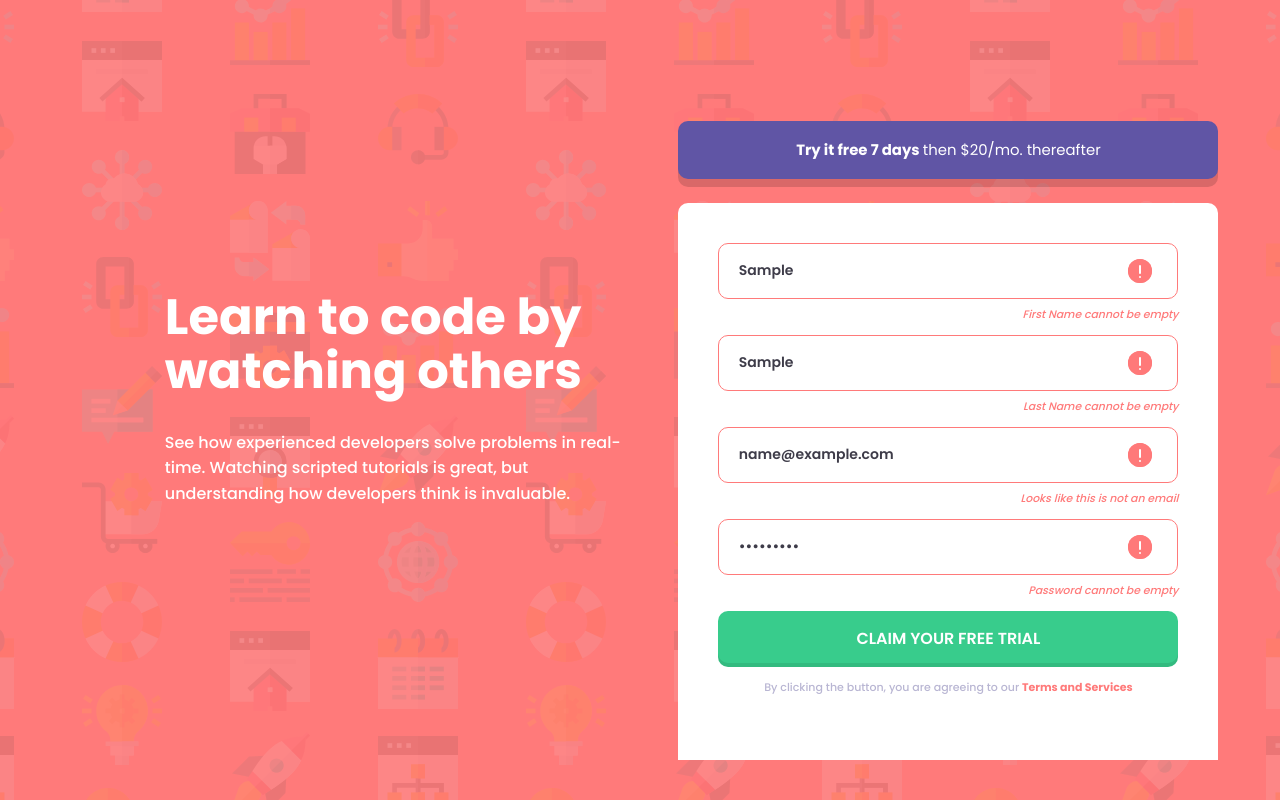
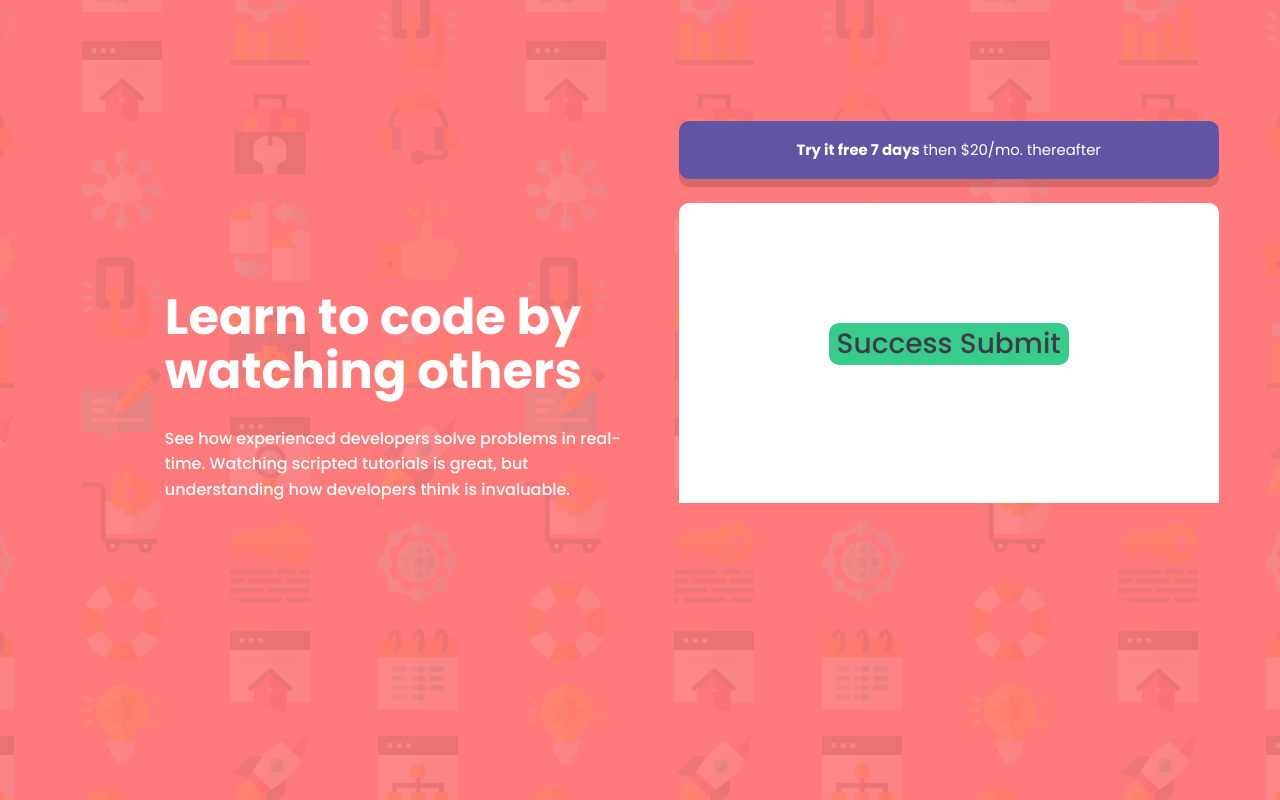
Before and after one commit to paulosantana95/landing-page-teste, a plain HTML site: page index.html in a window 1280 px wide. Both pictures are taken after typing "Sample", "Sample", "name@example.com", "Sample123" into the empty fields and a click on the button "CLAIM YOUR FREE TRIAL". Drawn offline with Linux system fonts and the light colour scheme; files that its build step writes are made by us from their sources.

Commit message:
terminado versão 1.0 do arquivo, tentar efetuar melhoria na validação de formulários.

```diff
--- a/main.js
+++ b/main.js
@@ -9,8 +9,8 @@ function validateField(field) {
 
         for( const error in field.validity) {
 
-            if (field.validity[error]) {
-                foundError = error
+            if (field.validity[error] && !field.validity.valid) {
+                foundError = error;
             }
         }
         return foundError;
@@ -37,7 +37,6 @@ function validateField(field) {
     return function() {
         if(verifyErrors()) {
             setCustomError();
-
         } else {
             removeCustomError();
         }
@@ -54,30 +53,19 @@ function customValidation(event) {
     validation();
 }
 
-for ( field of fields ) {
-    field.addEventListener("invalid", event => {
-        event.preventDefault();
-
-        customValidation(event);
-    })
-    field.addEventListener("blur", customValidation)
-
-}
 
 //Validate Form Function
 function sendValidateForm() {
     const form = document.querySelector("form");
     const message = document.querySelector(".success-submit")
 
-    form.preventDefault();
-
+    form.style.display= "none"
     message.style.display = "block"
-    form.style.display= "none"
 }
 
 //arrow function for submit control.
 document.querySelector("form").addEventListener("submit", event => {
-    console.log('enviar formulário');
+    console.log('success submit');
 
     event.preventDefault();
 
--- a/style.css
+++ b/style.css
@@ -142,20 +142,29 @@ h1.title {
 /* form */
 .input-area {
     background: #FFFFFF;
+    border-radius: 0.625rem;
 
     width: 100%;
     height: 100%;
-
-    min-height: 29.625rem;
     max-height: 35.125;
-
-    border-radius: 0.625rem;
 
     padding: 1.5rem 1.5rem;
 }
 
 .input-area .success-submit {
     display: none;
+
+    font: 500 1.75rem var(--font-poppins);
+    text-align: center;
+    color: var(--dark-blue);
+
+    background: var(--green);
+    border-radius: 10px;
+    width: 15rem;
+
+    margin-top: 5rem;
+    margin-left: auto;
+    margin-right: auto;
 }
 
 .input-area form {
@@ -179,6 +188,7 @@ input {
 
 input:focus {
     outline: 0.1rem solid var(--blue);
+
 }
 
 .input-area form button {
@@ -191,9 +201,8 @@ input:focus {
     font: 600 1rem var(--font-poppins);
     color: #FFFFFF;
 
+    height: 3.5rem;
     box-shadow: inset 0px -4px 0px rgba(0, 0, 0, 0.0908818);
-
-    height: 3.5rem;
 
     cursor: pointer;
 
@@ -230,6 +239,7 @@ input.input-error::placeholder{
 input.input-error {
     border: 1px solid var(--red);
     outline: none;
+    color: var(--red);
 }
 
 div.error {
```
